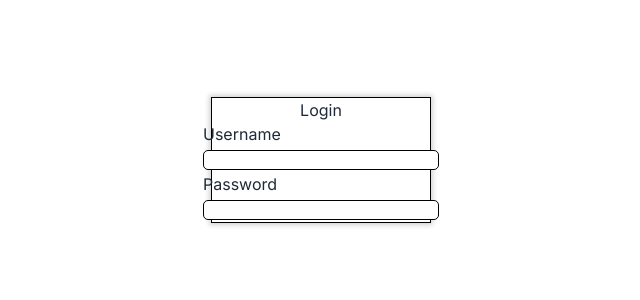
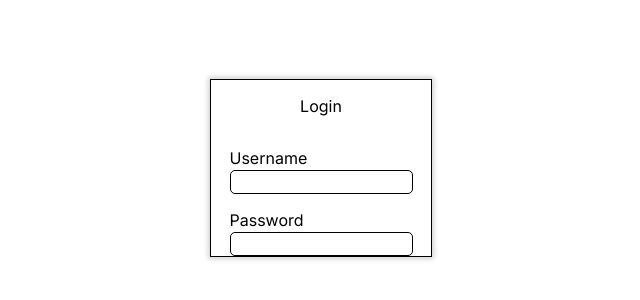
Before and after one commit to pvzzombs/simpleloginpage, a React (Vite) app in the folder frontend/: page /test in a window 1280 px wide. Shown: the part 240-540 px from the top of the page, without its empty margins (319-959 px from the left). Built offline with nearby package versions, Linux system fonts and the light colour scheme.

Commit message:
Changes:
- Add key attribute
- Remove main.css from html file

```diff
--- a/frontend/index.html
+++ b/frontend/index.html
@@ -9,7 +9,7 @@
     <meta name="viewport" content="width=device-width, initial-scale=1.0" />
     <title>To-Do List</title>
     <!-- <link rel="icon" type="image/svg+xml" href="/vite.svg" /> -->
-    <link rel="stylesheet" href="/main.css">
+    <!-- <link rel="stylesheet" href="/main.css"> -->
   </head>
   <body>
     <div id="root"></div>
--- a/frontend/src/components/Form.jsx
+++ b/frontend/src/components/Form.jsx
@@ -19,9 +19,9 @@ function Form(props) {
     return (
         <div style={formStyle}>
             {props.title === null ? null : <p>{props.title}</p>}
-            {props.fields.map((field) => {
+            {props.fields.map((field, index) => {
                 return (
-                    <div style={inputStyle}>
+                    <div key={index} style={inputStyle}>
                         <p style={props.styles.inputTextStyle}>{field.label}</p>
                         <input id={field.id} type={field.type} style={props.styles.inputBoxStyle}></input>
                     </div>
```
Also changed, not shown: frontend/public/main.css.
